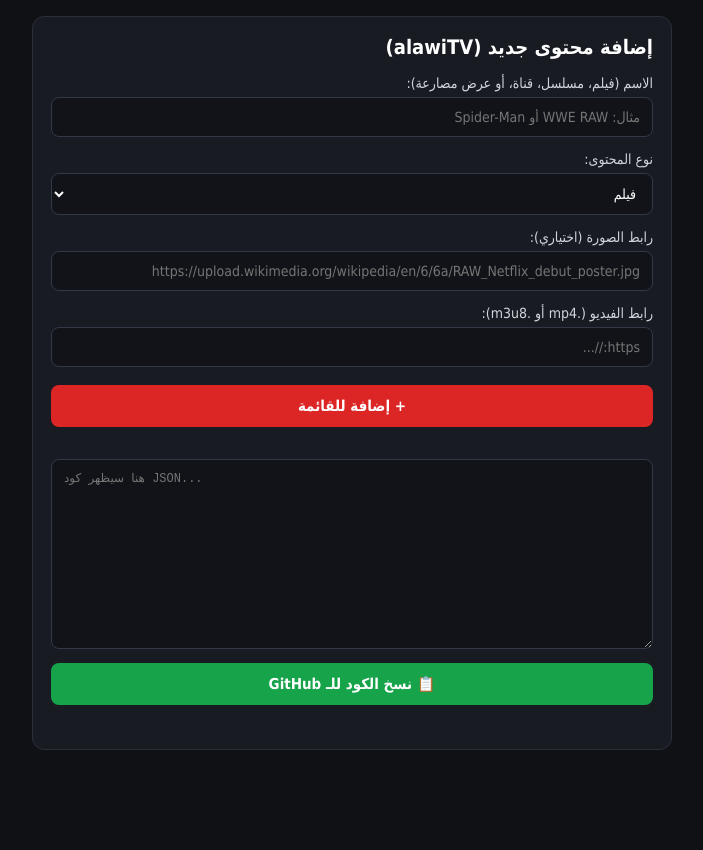
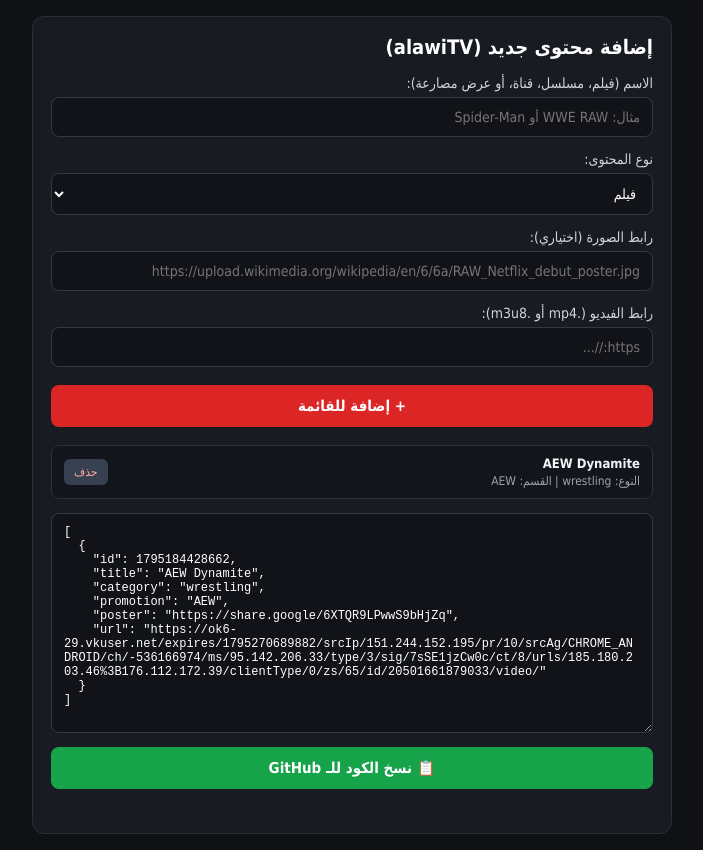
Before and after one commit to alisonecena-ops/-alawitv-data-v2, a plain HTML site: page index.html in a window 1280 px wide. Shown: the whole page, without its empty margins (288-991 px from the left). Before the commit the page ends 800 px from the top, so only its background shows below. Drawn offline with Linux system fonts and the light colour scheme.

Commit message:
Update index.html

```diff
--- a/index.html
+++ b/index.html
@@ -123,7 +123,7 @@
       font-size: 12px;
     }
     textarea {
-      min-height: 190px;
+      min-height: 220px;
       margin-top: 14px;
       direction: ltr;
       text-align: left;
@@ -187,7 +187,16 @@
   </div>
 
   <script>
-    const items = [];
+    const items = [
+      {
+        "id": 1795184428662,
+        "title": "AEW Dynamite",
+        "category": "wrestling",
+        "promotion": "AEW",
+        "poster": "https://share.google/6XTQR9LPwwS9bHjZq",
+        "url": "https://ok6-29.vkuser.net/expires/1795270689882/srcIp/151.244.152.195/pr/10/srcAg/CHROME_ANDROID/ch/-536166974/ms/95.142.206.33/type/3/sig/7sSE1jzCw0c/ct/8/urls/185.180.203.46%3B176.112.172.39/clientType/0/zs/65/id/20501661879033/video/"
+      }
+    ];
 
     function handleCategoryChange() {
       const cat = document.getElementById("category").value;
@@ -282,6 +291,9 @@
       toast.style.color = "#86efac";
       toast.textContent = "تم نسخ كود JSON إلى الحافظة.";
     }
+
+    // عرض البيانات الأولية فور تحميل الصفحة
+    renderAll();
   </script>
 </body>
 </html>
```
